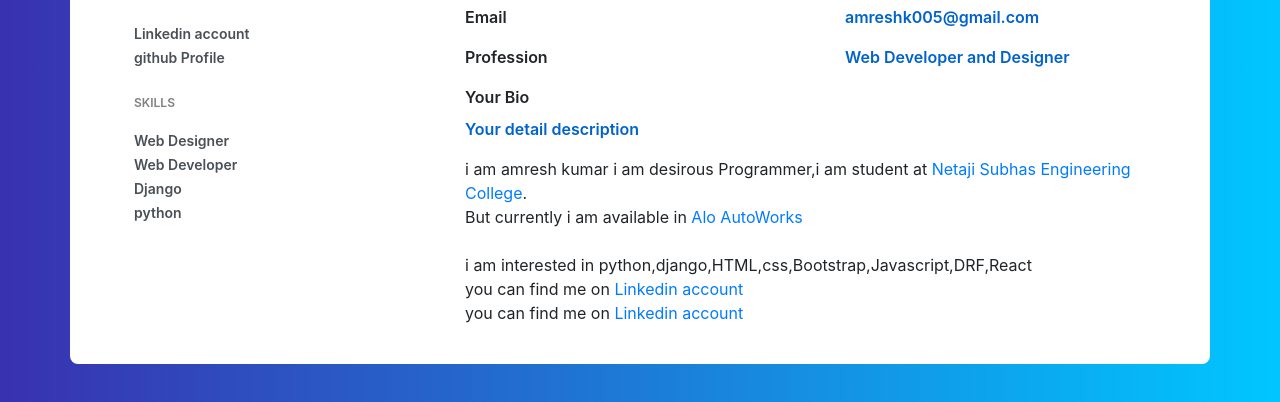
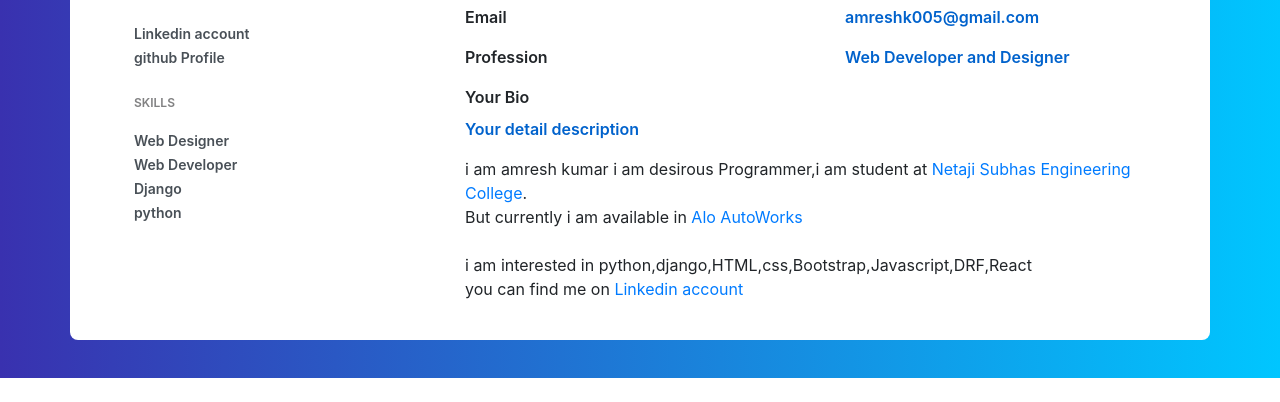
Before and after one commit to amreshk005/amreshk005.github.io, a plain HTML site: page index.html in a window 1280 px wide. Shown: the part 438-840 px from the top of the page. After the commit the page ends 816 px from the top, so only its background shows below. Drawn offline with nearby package versions, Linux system fonts and the light colour scheme.

Commit message:
Update index.html

```diff
--- a/index.html
+++ b/index.html
@@ -100,7 +100,7 @@
 
                           </br>i am interested in python,django,HTML,css,Bootstrap,Javascript,DRF,React <br>
                            you can find me on <a href="https://www.linkedin.com/in/amresh-kumar-35b604168/">Linkedin account</a><br>
-                           you can find me on <a href="https://www.hackerrank.com/amreshk005?h_r=internal-search&hr_r=1">Linkedin account</a><br>
+
 
 
 
```
